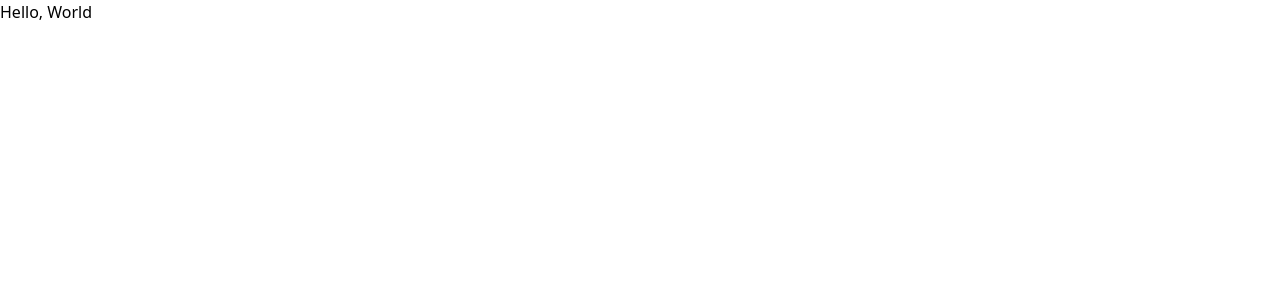
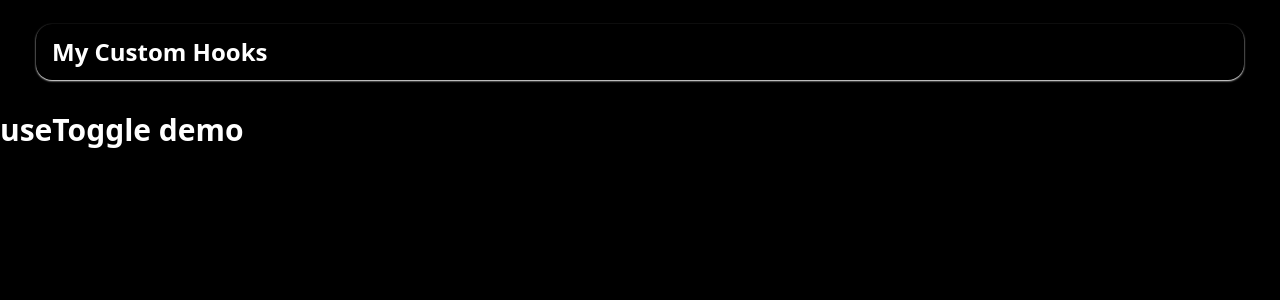
Before and after one commit to dhruvdhaduk-simform/hooks, a React (Vite) app: page / in a window 1280 px wide. Shown: the top 300 px of the page. Built offline with nearby package versions, Linux system fonts and the light colour scheme.

Commit message:
Create the boilderplate

```diff
--- a/src/App.tsx
+++ b/src/App.tsx
@@ -1,5 +1,15 @@
+import { Header } from './components/Header';
+import { UseToggleDemo } from './demos/UseToggleDemo';
+
 function App() {
-    return <div>Hello, World</div>;
+    return (
+        <div className="w-full max-w-[80rem] m-auto">
+            <Header />
+
+            <div className="pt-28">
+                <UseToggleDemo />
+            </div>
+        </div>
+    );
 }
-
 export default App;
--- /dev/null
+++ b/src/components/Header.tsx
@@ -0,0 +1,17 @@
+export function Header() {
+    return (
+        <header className="z-10 fixed top-6 left-0 right-0 w-full flex justify-center">
+            <div className="w-full max-w-[80rem] px-9">
+                <div className="shadow-xs shadow-white glassmorphic rounded-2xl h-14 flex justify-between">
+                    <a
+                        href="#"
+                        className="h-full px-4 text-2xl font-bold flex justify-center items-center"
+                        role="button"
+                    >
+                        My Custom Hooks
+                    </a>
+                </div>
+            </div>
+        </header>
+    );
+}
--- /dev/null
+++ b/src/components/SectionHeading.tsx
@@ -0,0 +1,3 @@
+export function SectionHeading({ label }: { label: string }) {
+    return <div className="text-3xl font-bold">{label}</div>;
+}
--- /dev/null
+++ b/src/demos/UseToggleDemo.tsx
@@ -0,0 +1,9 @@
+import { SectionHeading } from '@/components/SectionHeading';
+
+export function UseToggleDemo() {
+    return (
+        <div>
+            <SectionHeading label="useToggle demo" />
+        </div>
+    );
+}
--- a/src/index.css
+++ b/src/index.css
@@ -1 +1,15 @@
 @import 'tailwindcss';
+
+html {
+    scroll-behavior: smooth;
+}
+
+body {
+    background-color: black;
+    color: white;
+}
+
+.glassmorphic {
+    backdrop-filter: blur(8px) contrast(1) saturate(1);
+    background-color: rgba(0, 0, 0, 0.1);
+}
```
